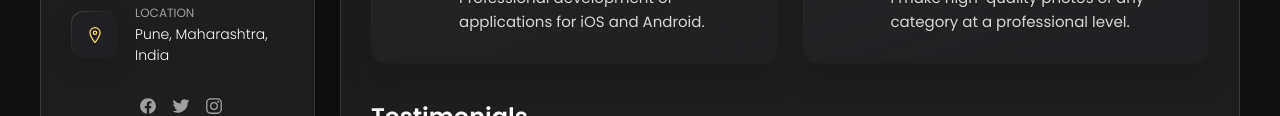
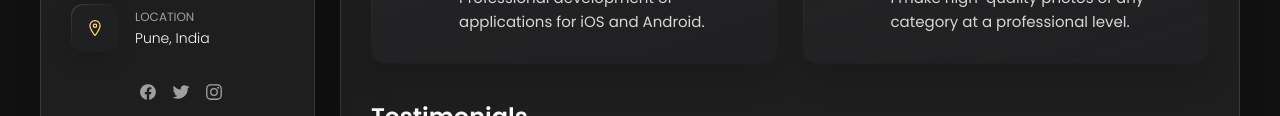
Before and after one commit to mandarchaudharii/mandarchaudharii.github.io, a plain HTML site: page index.html in a window 1280 px wide. Shown: the part 673-789 px from the top of the page. Drawn offline with nearby package versions, Linux system fonts and the light colour scheme.

Commit message:
Update index.html

```diff
--- a/index.html
+++ b/index.html
@@ -116,7 +116,7 @@
             <div class="contact-info">
               <p class="contact-title">Location</p>
 
-              <address>Pune, Maharashtra, India</address>
+              <address>Pune, India</address>
             </div>
 
           </li>
```
